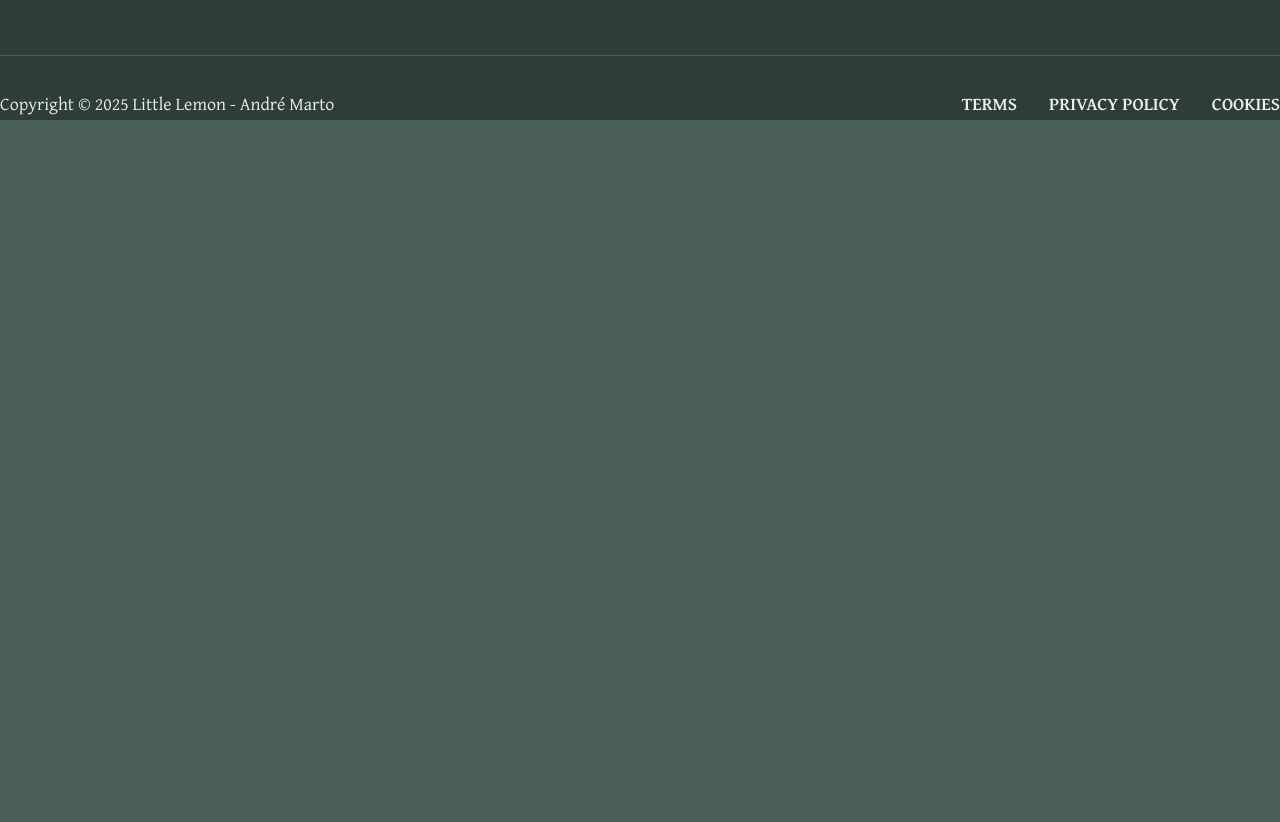
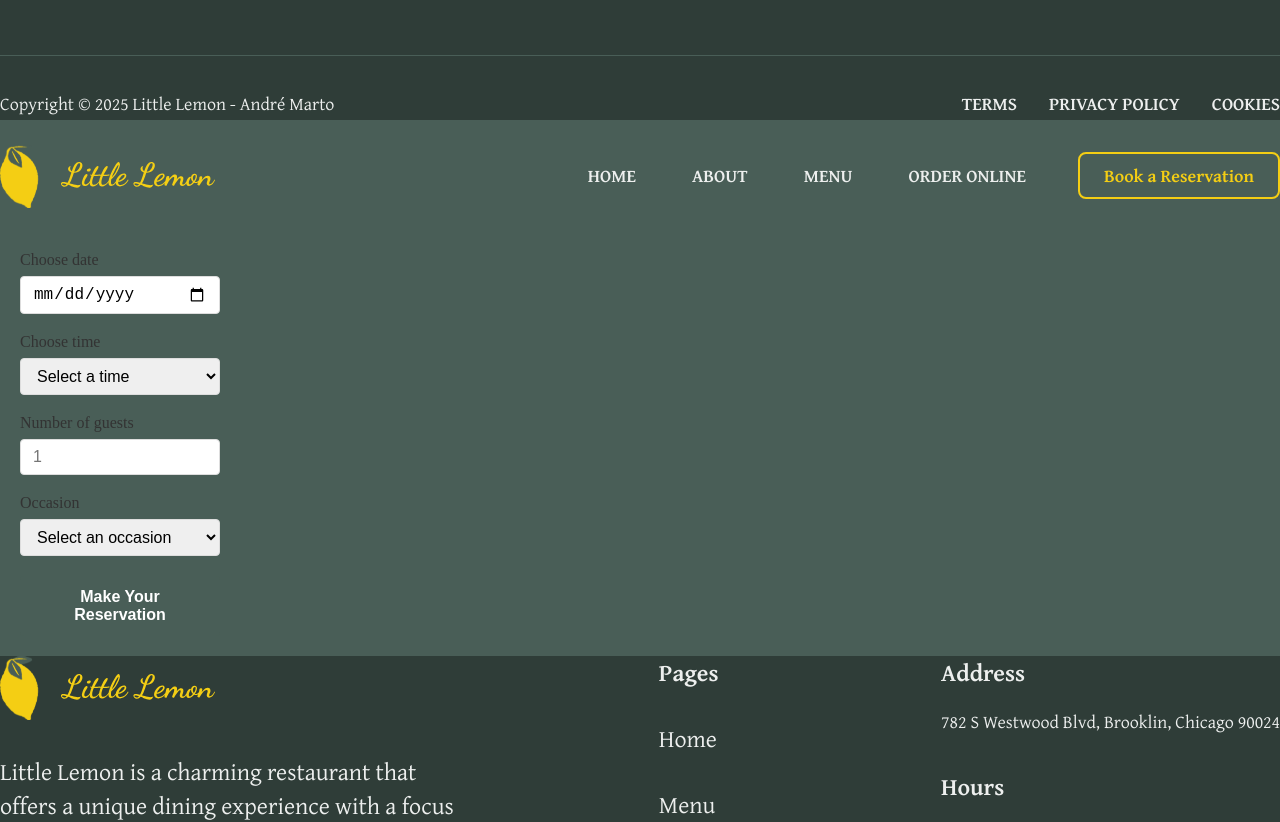
Before and after one commit to devmarto/little-lemon, a React (Create React App) app: page / in a window 1280 px wide. Shown: the part 3740-4562 px from the top of the page. Before the commit the page ends 3860 px from the top, so only its background shows below. Built offline with nearby package versions, Linux system fonts and the light colour scheme.

Commit message:
booking form created

```diff
--- a/src/App.js
+++ b/src/App.js
@@ -1,11 +1,14 @@
+
 import About from "./components/About/About";
 import Footer from "./components/Footer/Footer";
 import Header from "./components/Header/Header";
 import Hero from "./components/Hero/Hero";
 import Highlight from "./components/Highlight/Highlight";
 import Testimonial from "./components/Testimonial/Testimonial";
+import BookingPage from "./components/BookingPage/BookingPage";
+function App() {
 
-function App() {
+
   return (
     <>
       <Header />
@@ -14,6 +17,7 @@ function App() {
       <Testimonial />
       <About />
       <Footer />
+      <BookingPage />
     </>
   );
 }
--- /dev/null
+++ b/src/components/BookingForm/BookingForm.css
@@ -0,0 +1,48 @@
+.booking-form {
+  display: grid;
+  max-width: 200px;
+  gap: 20px;
+  padding: 20px;
+}
+
+.form-group {
+  display: flex;
+  flex-direction: column;
+  gap: 8px;
+}
+
+.form-group label {
+  font-weight: 500;
+  color: #333;
+}
+
+.form-group input,
+.form-group select {
+  padding: 8px 12px;
+  border: 1px solid #ddd;
+  border-radius: 4px;
+  font-size: 16px;
+}
+
+.form-group input:focus,
+.form-group select:focus {
+  outline: none;
+  border-color: #495E57;
+  box-shadow: 0 0 0 2px rgba(73, 94, 87, 0.2);
+}
+
+.submit-button {
+  background-color: #495E57;
+  color: white;
+  padding: 12px 24px;
+  border: none;
+  border-radius: 4px;
+  font-size: 16px;
+  font-weight: 600;
+  cursor: pointer;
+  transition: background-color 0.3s ease;
+}
+
+.submit-button:hover {
+  background-color: #3a4a44;
+}
--- /dev/null
+++ b/src/components/BookingForm/BookingForm.js
@@ -0,0 +1,88 @@
+import React, { useState } from 'react';
+import './BookingForm.css';
+
+function BookingForm({ availableTimes, dispatch }) {
+    const [date, setDate] = useState('');
+    const [selectedTime, setSelectedTime] = useState('');
+    const [guests, setGuests] = useState('');
+    const [occasion, setOccasion] = useState('');
+
+    const handleDateChange = (e) => {
+        const newDate = e.target.value;
+        setDate(newDate);
+        dispatch({ type: 'UPDATE_TIMES', payload: newDate });
+    };
+
+    const handleSubmit = (e) => {
+        e.preventDefault();
+        console.log(date, selectedTime, guests, occasion);
+    };
+
+    return (
+        <form className="booking-form" onSubmit={handleSubmit}>
+            <div className="form-group">
+                <label htmlFor="res-date">Choose date</label>
+                <input
+                    type="date"
+                    id="res-date"
+                    name="res-date"
+                    value={date}
+                    onChange={handleDateChange}
+                    required
+                />
+            </div>
+
+            <div className="form-group">
+                <label htmlFor="res-time">Choose time</label>
+                <select
+                    id="res-time"
+                    name="res-time"
+                    value={selectedTime}
+                    onChange={(e) => setSelectedTime(e.target.value)}
+                    required
+                >
+                    <option value="">Select a time</option>
+                    {availableTimes.map((time) => (
+                        <option key={time} value={time}>{time}</option>
+                    ))}
+                </select>
+            </div>
+
+            <div className="form-group">
+                <label htmlFor="guests">Number of guests</label>
+                <input
+                    type="number"
+                    id="guests"
+                    name="guests"
+                    placeholder="1"
+                    min="1"
+                    max="10"
+                    value={guests}
+                    onChange={(e) => setGuests(e.target.value)}
+                    required
+                />
+            </div>
+
+            <div className="form-group">
+                <label htmlFor="occasion">Occasion</label>
+                <select
+                    id="occasion"
+                    name="occasion"
+                    value={occasion}
+                    onChange={(e) => setOccasion(e.target.value)}
+                    required
+                >
+                    <option value="">Select an occasion</option>
+                    <option value="birthday">Birthday</option>
+                    <option value="anniversary">Anniversary</option>
+                </select>
+            </div>
+
+            <button type="submit" className="submit-button">
+                Make Your Reservation
+            </button>
+        </form>
+    );
+}
+
+export default BookingForm;
--- /dev/null
+++ b/src/components/BookingPage/BookingPage.js
@@ -0,0 +1,45 @@
+import React, { useReducer } from 'react';
+import BookingForm from '../BookingForm/BookingForm';
+import Header from '../Header/Header';
+import Footer from '../Footer/Footer';
+
+const UPDATE_TIMES = 'UPDATE_TIMES';
+
+function timesReducer(state, action) {
+  switch (action.type) {
+    case UPDATE_TIMES:
+      return updateTimes(action.payload);
+    default:
+      return state;
+  }
+}
+
+function initializeTimes() {
+  return [
+    "17:00",
+    "18:00",
+    "19:00",
+    "20:00",
+    "21:00",
+    "22:00"
+  ];
+}
+
+function updateTimes(selectedDate) {
+  return initializeTimes();
+}
+
+export default function BookingPage() {
+    const [availableTimes, dispatch] = useReducer(timesReducer, initializeTimes());
+
+    return (
+        <>
+            <Header />
+            <BookingForm
+                availableTimes={availableTimes}
+                dispatch={dispatch}
+            />
+            <Footer />
+        </>
+    );
+}
```
Also changed, not shown: src/components/BookingPage/BookingPage.css (added), 1 other file (tests, documents, lock files or other folders).
